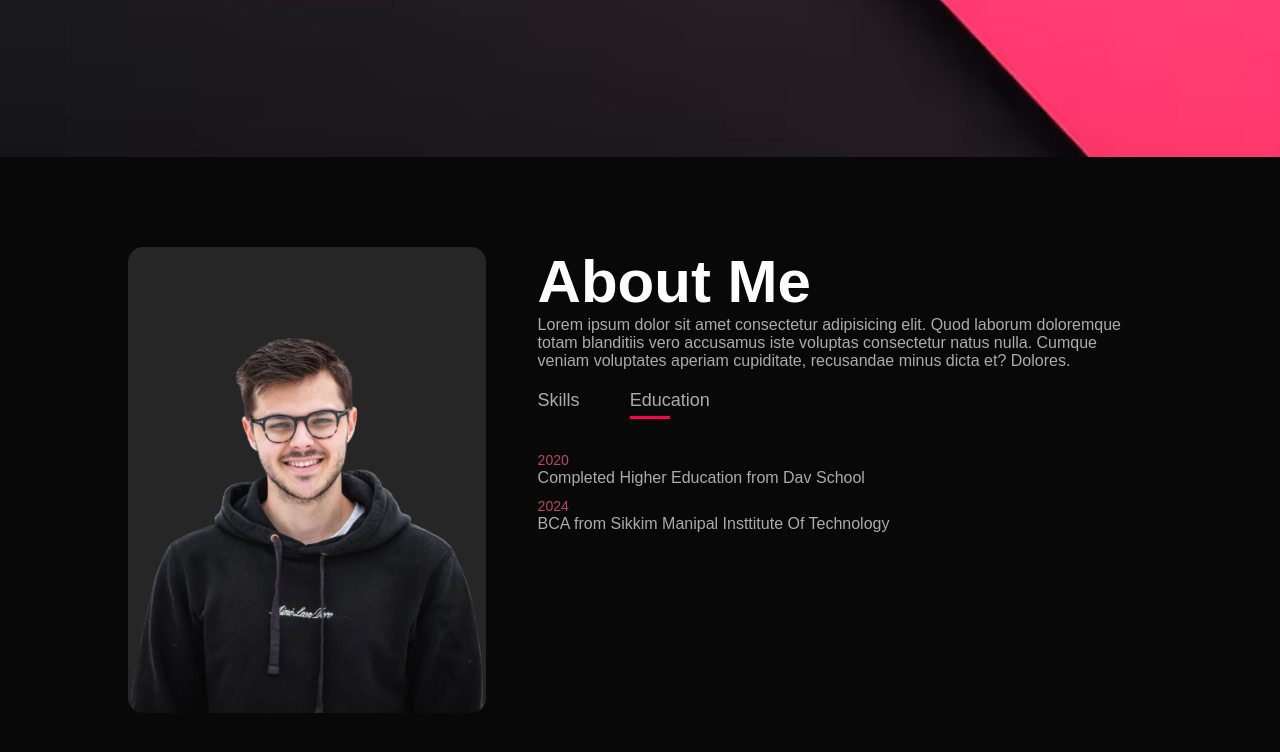
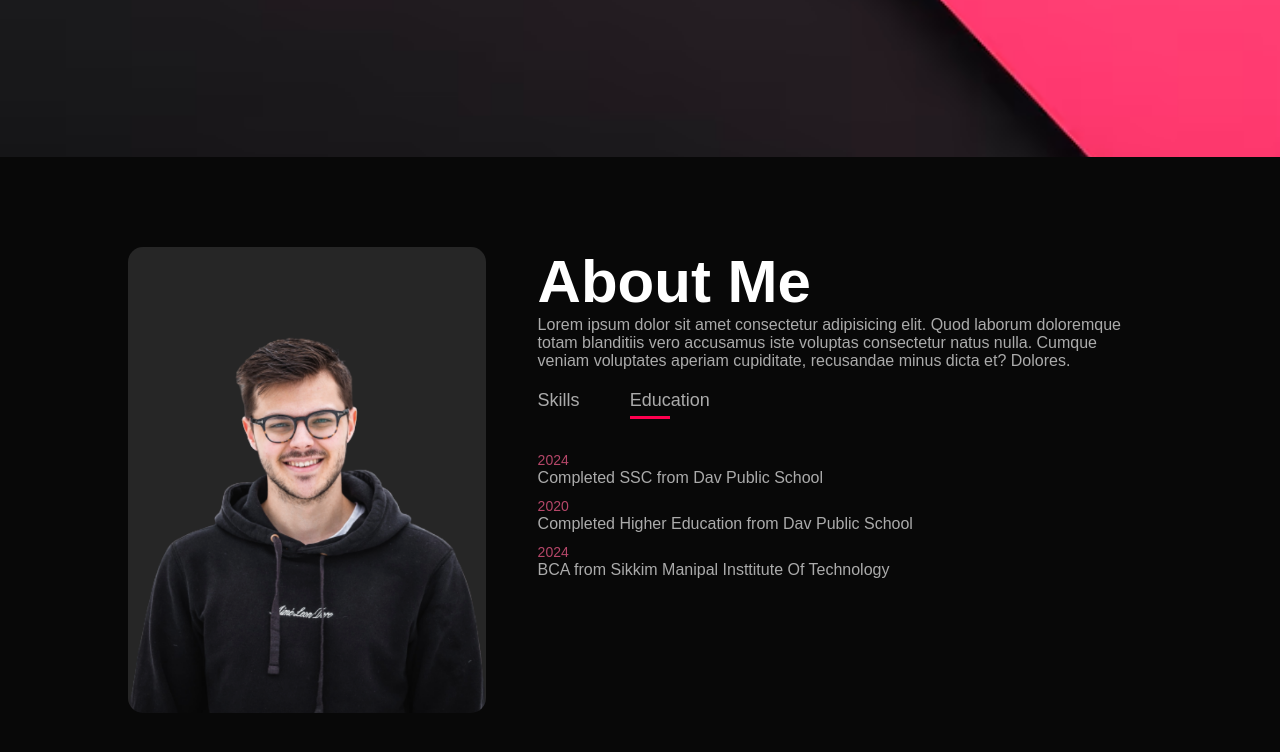
Before and after one commit to Nischal1510/CodSoft, a plain HTML site: page index.html in a window 1280 px wide. Both pictures are taken after a click on the element "Education". Shown: the part 643-1395 px from the top of the page. Drawn offline with Linux system fonts and the light colour scheme.

Commit message:
first change

```diff
--- a/index.html
+++ b/index.html
@@ -56,7 +56,8 @@
                     </div>
                     <div class="tab-contents" id="education">
                         <ul>
-                            <li><span>2020</span><br>Completed Higher Education from Dav School</li>
+                            <li><span>2024</span><br>Completed SSC from Dav Public School</li>
+                            <li><span>2020</span><br>Completed Higher Education from Dav Public School</li>
                             <li><span>2024</span><br>BCA from Sikkim Manipal Insttitute Of Technology</li>
                             <!-- <li><span></span><br>Web App Developer</li> -->
                         </ul>
```
